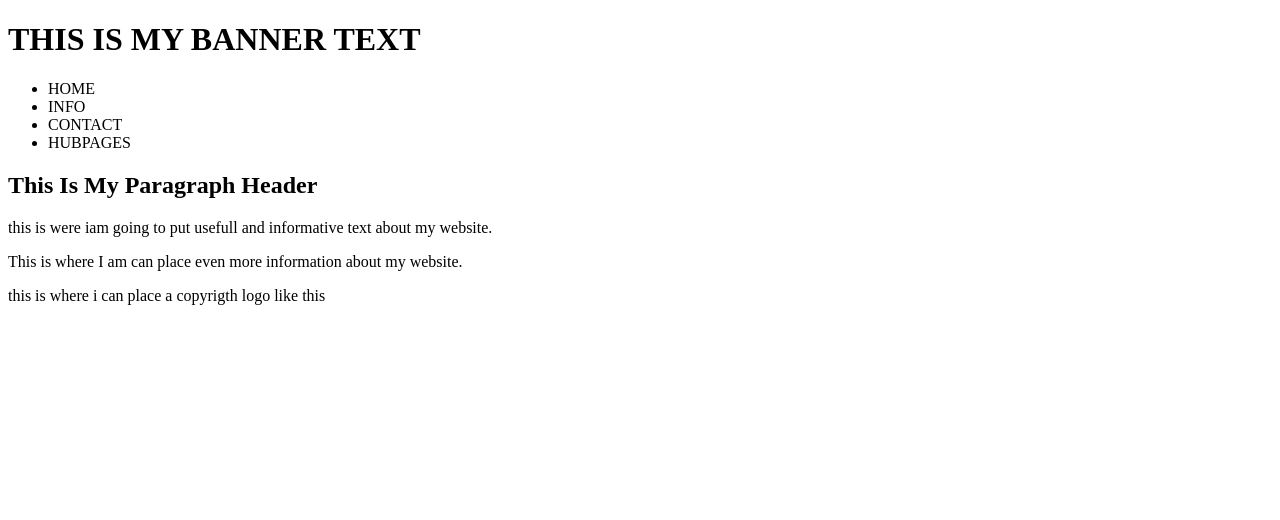
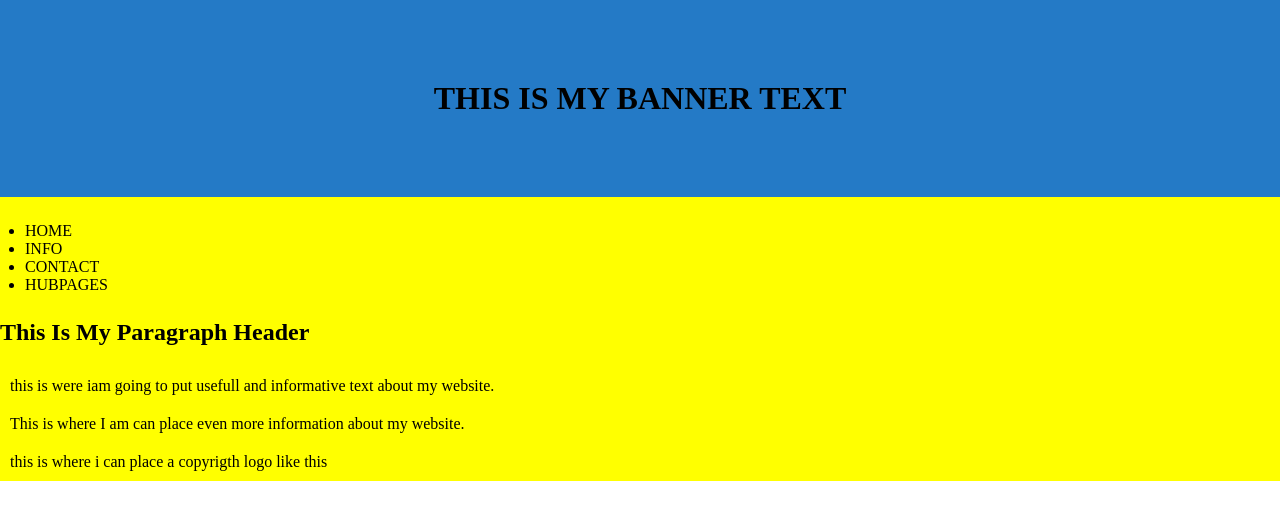
Before and after one commit to arfat474/Third-task, a plain HTML site: page banner.html in a window 1280 px wide. Drawn offline with Linux system fonts and the light colour scheme.

Commit message:
new changes by niteen

```diff
--- a/banner.html
+++ b/banner.html
@@ -3,10 +3,20 @@
 <head>
     <meta charset="UTF-8">
     <meta name="viewport" content="width=device-width, initial-scale=1.0">
+    <link rel="stylesheet" href="style.css">
     <title>Bnner text </title>
 </head>
+<style>
+    h1
+    {
+        background: #247ac6;
+         padding: 80px 80px 80px 80px;
+         text-align: center;
+    }
+</style>
 <body>
 <h1>THIS IS MY BANNER TEXT</h1>
+<div class="bg">
     <ul>
         <li>HOME</li>
         <LI>INFO</LI>
@@ -17,5 +27,6 @@
         <p>this is were iam going to put usefull and informative text about my website.</p>
         <p>This is where I am can place even more information about my website.</p>
         <p>this is where i can place a copyrigth logo like this</p>
+</div>
 </body>
 </html>
--- /dev/null
+++ b/style.css
@@ -0,0 +1,21 @@
+*
+{
+    margin: 0px;
+    padding: 0px;
+}
+ul
+{
+    padding: 25px;
+}
+h2
+{
+    margin-bottom: 21px;
+}
+p
+{
+    padding: 10px;
+}
+.bg
+{
+    background-color: yellow;
+}
```
Lines whose indentation alone changed are shown as unchanged.
